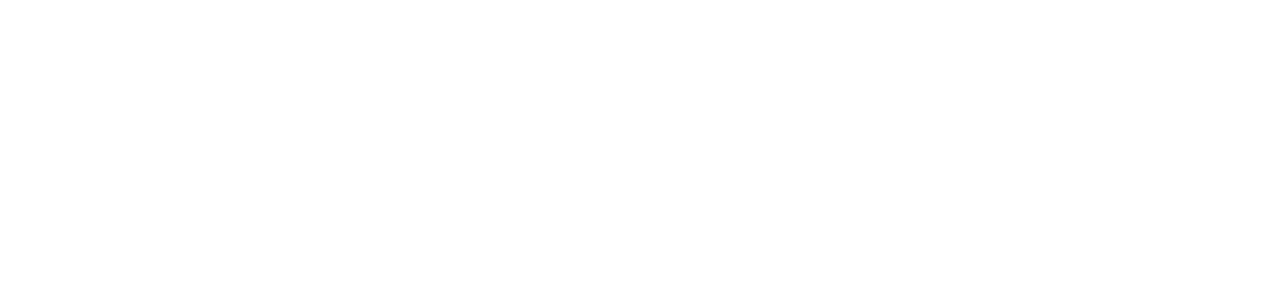
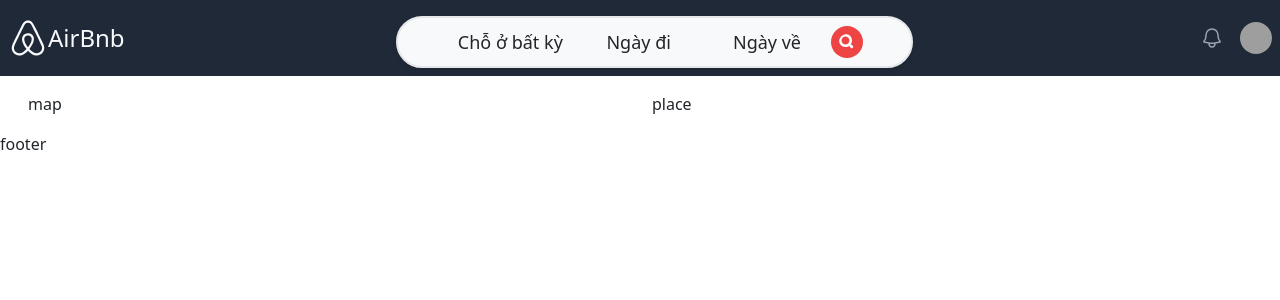
Before and after one commit to PhuocMinh111/capstone-airbnb, a React (Create React App) app: page /placedetail/1 in a window 1280 px wide. Before the commit this address had no page. Shown: the top 300 px of the page. Built offline with nearby package versions, Linux system fonts and the light colour scheme; grey boxes are pictures that could not be loaded.

Commit message:
Update 7 files

```diff
--- a/package.json
+++ b/package.json
@@ -22,6 +22,7 @@
     "bootstrap": "^5.2.1",
     "dayjs": "^1.11.5",
     "react": "^18.2.0",
+    "google-map-react": "^2.2.0",
     "react-dom": "^18.2.0",
     "react-icons": "^4.4.0",
     "react-redux": "^8.0.2",
--- /dev/null
+++ b/src/components/map/map.tsx
@@ -0,0 +1,16 @@
+import React from 'react'
+import { withGoogleMap, withScriptjs, GoogleMap } from "react-google-maps"
+
+const Map = () => {
+  return (
+    <div>
+      <GoogleMap
+          defaultZoom={8}
+          defaultCenter={{ lat: -34.397, lng: 150.644 }}
+        >
+      </GoogleMap>
+    </div>
+  );
+}
+
+export default withScriptjs(withGoogleMap(Map));
--- a/src/components/singlePlace/singlePlace.tsx
+++ b/src/components/singlePlace/singlePlace.tsx
@@ -10,7 +10,7 @@ function SinglePlace({ ...place }: IPlace) {
   const { _id, name, image, country, valueate, province } = place;
   return (
     <div
-      onClick={() => navigate(`/detail/${_id}`)}
+      onClick={() => navigate(`/placedetail/${_id}`)}
       className="flex transition ease-out relative hover:z-index:100 hover:scale-110 p-3 gap-4 shadow-md mx-3 my-2 rounded-xl flex-col"
     >
       <img
--- a/src/pages/detail.tsx
+++ /dev/null
@@ -1,10 +0,0 @@
-import React from "react";
-import { useNavigate, useParams } from "react-router-dom";
-
-function Detail() {
-  const detailId = useParams();
-
-  return <></>;
-}
-
-export default Detail;
--- /dev/null
+++ b/src/pages/placeDetail.tsx
@@ -0,0 +1,18 @@
+
+import React from "react";
+import { useNavigate, useParams } from "react-router-dom";
+
+function PlaceDetail() {
+  const detailId = useParams();
+
+  return <div className="flex flex-col sm:flex-row p-3">
+    <div className="w-full sm:w-1/2 sm:mx-3">
+        map
+    </div>
+    <div className="w-full sm:w-1/2 sm:mx-3">
+        place
+    </div>
+  </div>;
+}
+
+export default PlaceDetail;
--- a/src/routes/index.js
+++ b/src/routes/index.js
@@ -2,9 +2,10 @@ import { lazy } from "react";
 import { useRoutes } from "react-router-dom";
 import Places from "../pages/places";
 import SearchInfo from "../pages/searchInfo";
+const PlaceDetail = lazy(() => import("../pages/placeDetail"));
 const HomeLayout = lazy(() => import("../layouts/HomeLayout"));
 const Home = lazy(() => import("../pages/home"));
-const Detail = lazy(() => import("../pages/detail"));
+
 export default function Routes() {
   const routing = useRoutes([
     {
@@ -24,8 +25,8 @@ export default function Routes() {
           element: <Places />,
         },
         {
-          path: "/detail/:detailId",
-          element: <Detail />,
+          path: "/placedetail/:detailId",
+          element: <PlaceDetail />,
         },
       ],
     },
```
Also changed, not shown: 1 other file (tests, documents, lock files or other folders).
